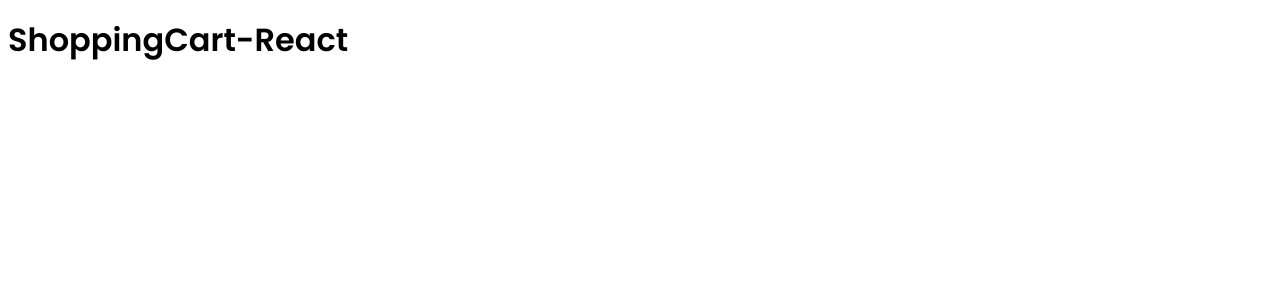
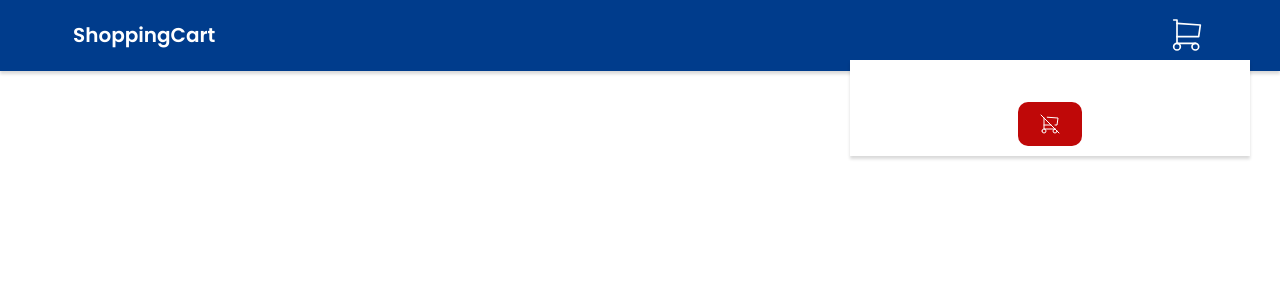
Before and after one commit to MartinezFabian/ShoppingCart-React, a React (Vite) app: page / in a window 1280 px wide. Shown: the top 300 px of the page. Built offline with nearby package versions, Linux system fonts and the light colour scheme.

Commit message:
Feat: Add Navbar.jsx and Navbar.module.css for component style

```diff
--- a/src/App.jsx
+++ b/src/App.jsx
@@ -1,7 +1,9 @@
+import { Navbar } from './ui/components/Navbar';
+
 export const App = () => {
   return (
     <>
-      <h1>ShoppingCart-React</h1>
+      <Navbar></Navbar>
     </>
   );
 };
--- /dev/null
+++ b/src/ui/components/Navbar.jsx
@@ -0,0 +1,30 @@
+import { useState } from 'react';
+import { CartIcon } from '../../products/components/icons/CartIcon';
+import { ClearCartIcon } from '../../products/components/icons/ClearCartIcon';
+import styles from './Navbar.module.css';
+
+export const Navbar = () => {
+  const [displayCart, setDisplayCart] = useState(true);
+
+  return (
+    <div className={styles.nav}>
+      <div className={styles.nav__container}>
+        <h1 className={styles.nav__heading}>ShoppingCart</h1>
+
+        <div onClick={() => setDisplayCart(!displayCart)} className={styles.icon}>
+          <CartIcon></CartIcon>
+        </div>
+      </div>
+
+      {displayCart ? (
+        <aside className={styles.cart}>
+          <ul></ul>
+
+          <button className={styles.cart__btn}>
+            <ClearCartIcon />
+          </button>
+        </aside>
+      ) : null}
+    </div>
+  );
+};
--- /dev/null
+++ b/src/ui/components/Navbar.module.css
@@ -0,0 +1,71 @@
+.nav {
+  position: fixed;
+  top: 0;
+  left: 0;
+  z-index: 1000;
+  width: 100%;
+  padding: 1rem;
+  background-color: var(--primary-color);
+  box-shadow: 0 3px 3px rgba(0, 0, 0, 0.15);
+}
+
+.nav__container {
+  width: 90%;
+  margin: 0 auto;
+  display: flex;
+  justify-content: space-between;
+  align-items: center;
+}
+
+.nav__heading {
+  font-size: 2rem;
+  color: var(--white);
+}
+
+.icon {
+  width: 4rem;
+  height: 4rem;
+}
+
+.icon svg {
+  width: 4rem;
+  height: 4rem;
+}
+
+.icon svg:hover {
+  cursor: pointer;
+}
+
+.cart {
+  background-color: var(--white);
+  width: 29rem;
+  position: absolute;
+  right: 3rem;
+  top: 6rem;
+  z-index: 1;
+  box-shadow: 0 3px 3px rgba(0, 0, 0, 0.15);
+  display: flex;
+  flex-direction: column;
+  align-items: center;
+  padding: 1rem;
+}
+
+@media (min-width: 768px) {
+  .cart {
+    width: 40rem;
+  }
+}
+
+.cart__btn {
+  background-color: var(--red);
+  border: none;
+  padding: 1rem 2rem;
+  border-radius: 1rem;
+  display: flex;
+  justify-content: center;
+  align-items: center;
+}
+
+.cart__btn:hover {
+  cursor: pointer;
+}
```
